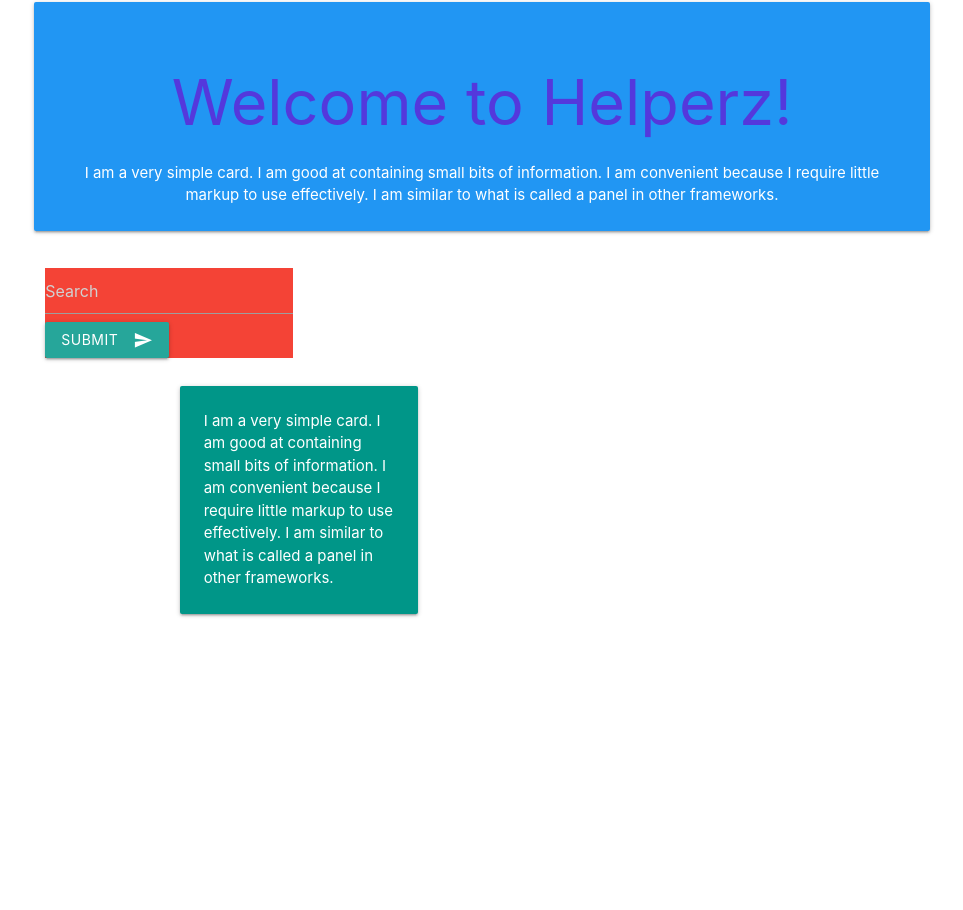
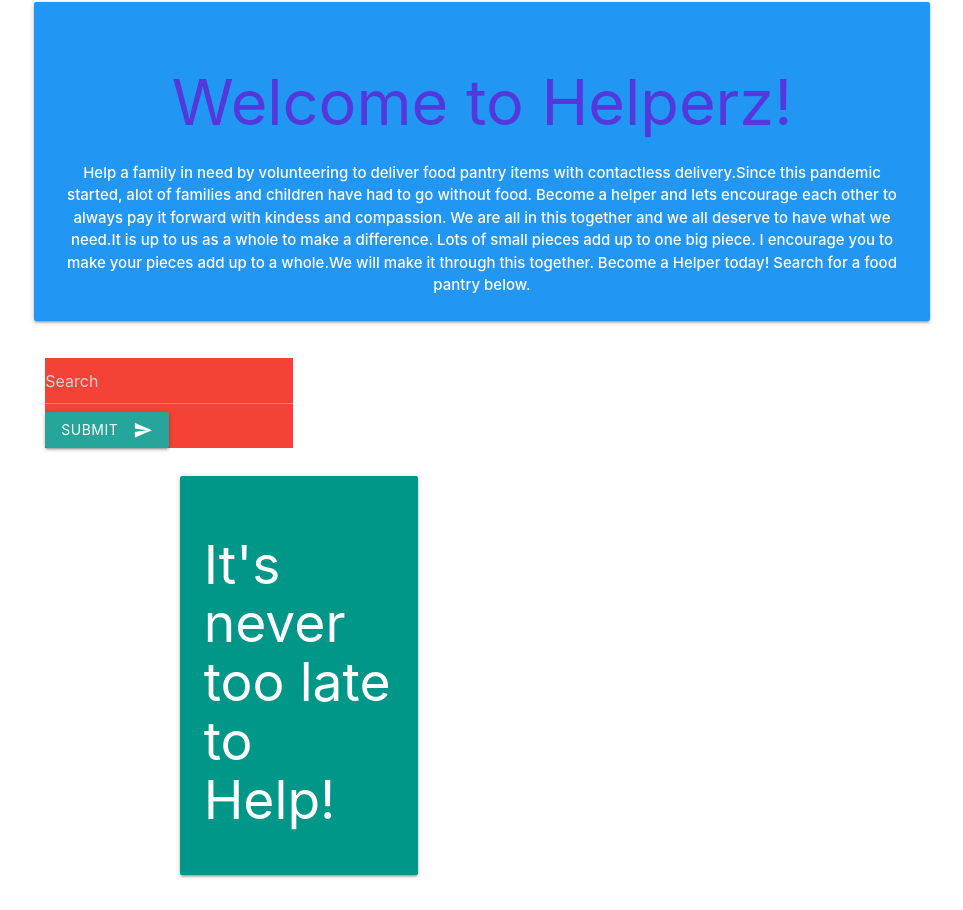
Before and after one commit to Arandall88/Helperz, a React (Create React App) app in the folder client/: page /dashboard in a window 1280 px wide. Shown: the part 429-1339 px from the top of the page, without its empty margins (158-1121 px from the left). Before the commit the page ends 1078 px from the top, so only its background shows below. Built offline with nearby package versions, Linux system fonts and the light colour scheme; some icons are missing.

Commit message:
added bio to dashboard request and volunteers.

```diff
--- a/client/src/Dashboard/Dashboard.jsx
+++ b/client/src/Dashboard/Dashboard.jsx
@@ -14,10 +14,20 @@ class Home extends Component {
               <h1 style={{ color: "#5438dc" }}>Welcome to Helperz!</h1>
 
               <span className="white-text">
-                I am a very simple card. I am good at containing small bits of
-                information. I am convenient because I require little markup to
-                use effectively. I am similar to what is called a panel in other
-                frameworks.
+                <strong>
+                  Help a family in need by volunteering to deliver food pantry
+                  items with contactless delivery.Since this pandemic started,
+                  alot of families and children have had to go without food.
+                  Become a helper and lets encourage each other to always pay it
+                  forward with kindess and compassion. We are all in this
+                  together and we all deserve to have what we need.It is up to
+                  us as a whole to make a difference. Lots of small pieces add
+                  up to one big piece. I encourage you to make your pieces add
+                  up to a whole.We will make it through this together. Become a
+                  Helper today! Search for a food pantry below.
+                </strong>{" "}
+
+
               </span>
             </div>
           </div>
@@ -62,10 +72,12 @@ class Home extends Component {
                 <div class="col s12 m5">
                   <div class="card-panel teal">
                     <span class="white-text">
-                      I am a very simple card. I am good at containing small
-                      bits of information. I am convenient because I require
-                      little markup to use effectively. I am similar to what is
-                      called a panel in other frameworks.
+                    <h2>
+
+                        It's never too late to Help!
+                      </h2>{" "}
+
+
                     </span>
                   </div>
                 </div>
--- a/client/src/containers/Home/Home.jsx
+++ b/client/src/containers/Home/Home.jsx
@@ -21,7 +21,7 @@ class Home extends Component {
         <div className="container">
           <div className="row">
             <div className="col" style={{ textAlign: "center", float: "none" }}>
-              <h2>Volunteer Food Pantry Delivery</h2>
+              <h2>Volunteer Food Pantry Delivery. <br></br> You can request a delivery by clicking on the request tab and you will be matched with a volunteer</h2>
             </div>
           </div>
         </div>
--- a/client/src/containers/Matches.jsx
+++ b/client/src/containers/Matches.jsx
@@ -4,9 +4,7 @@ class Home extends Component {
   render() {
     return (
       <div>
-        <div id="request">
-
-        </div>
+        <div id="request"></div>
         <div className="container">
           <div className="row">
             <div>
@@ -15,13 +13,13 @@ class Home extends Component {
                   <div className="row">
                     <div className="col s12 m7">
                       <div className="card">
-                        <div className="card-image">
-                        </div>
+                        <div className="card-image"></div>
                         <div className="card-content">
                           <p>
-                            I am a very simple card. I am good at containing
-                            small bits of information. I am convenient because I
-                            require little markup to use effectively.
+                            <h3>
+                              Please request a delivery below and you will be
+                              matched with a volunteer.
+                            </h3>{" "}
                           </p>
                         </div>
                         <div className="card-action">
@@ -32,11 +30,7 @@ class Home extends Component {
                   </div>
                 </div>
                 <div>
-                  <img
-                    class="materialboxed"
-                    width="650"
-                    src=""
-                  ></img>
+                  <img class="materialboxed" width="650" src=""></img>
                 </div>
                 <div className="container">
                   <h1>Request a delivery!</h1>
@@ -70,7 +64,7 @@ class Home extends Component {
                   <div className="row">
                     <div className="input-field col s12">
                       <input id="email" type="email" className="validate" />
-                      <label htmlFor="email">Email</label>
+                      <label htmlFor="Phone number">Phone Number</label>
                     </div>
                   </div>
 
@@ -81,7 +75,7 @@ class Home extends Component {
                         type="password"
                         className="validate"
                       />
-                      <label htmlFor="password">Password</label>
+                      <label htmlFor="address">Address</label>
                     </div>
                   </div>
 
```
